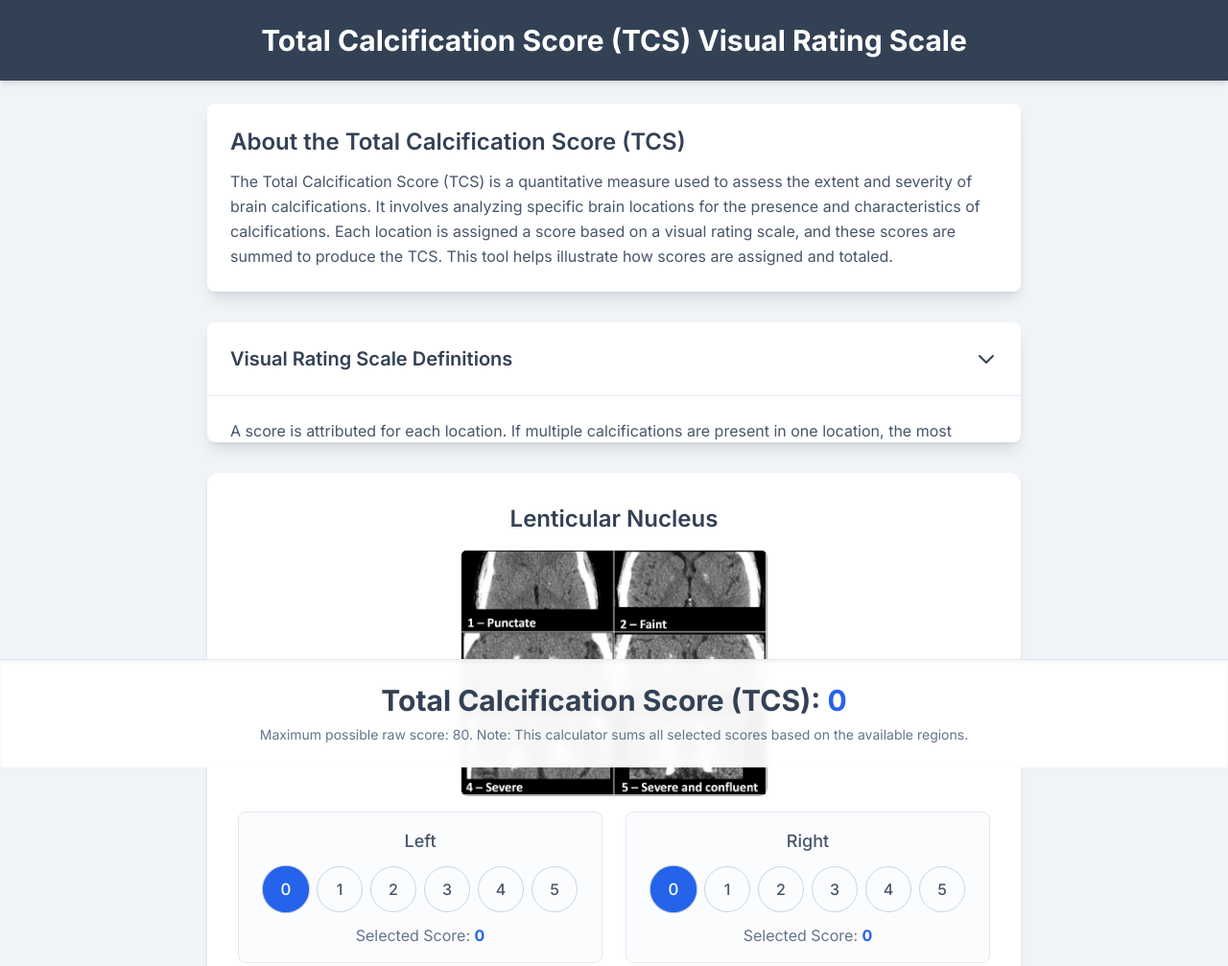
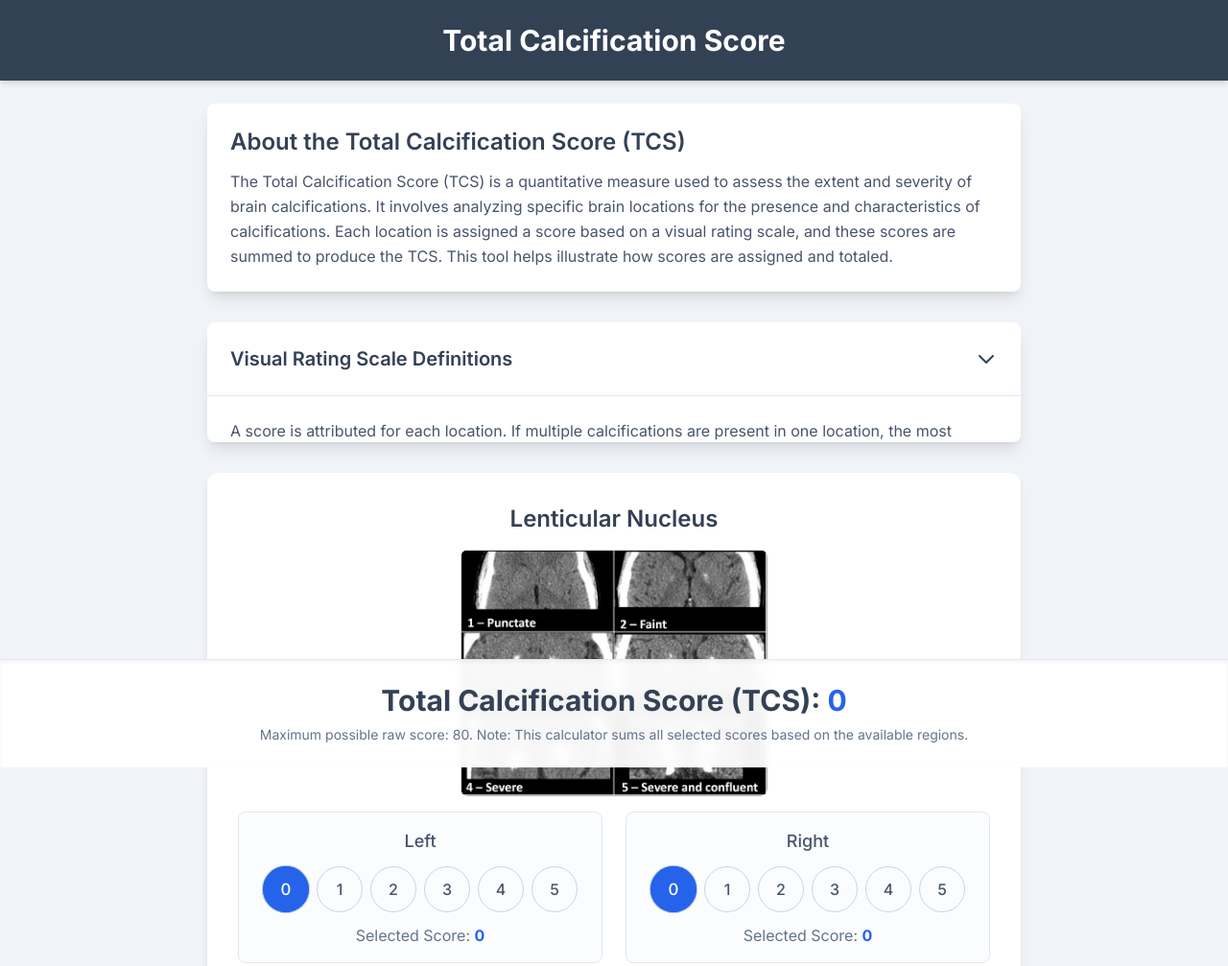
Before and after one commit to lijiaxiang98/tcs, a plain HTML site: page index.html in a window 1280 px wide. Shown: the top 1007 px of the page at 96% size. Drawn offline with nearby package versions, Linux system fonts and the light colour scheme.

Commit message:
Update index.html

```diff
--- a/index.html
+++ b/index.html
@@ -137,7 +137,7 @@
 
     <header class="bg-slate-700 text-white p-6 shadow-md">
         <div class="container mx-auto max-w-5xl">
-            <h1 class="text-3xl font-bold text-center">Total Calcification Score (TCS) Visual Rating Scale</h1>
+            <h1 class="text-3xl font-bold text-center">Total Calcification Score</h1>
         </div>
     </header>
 
```
